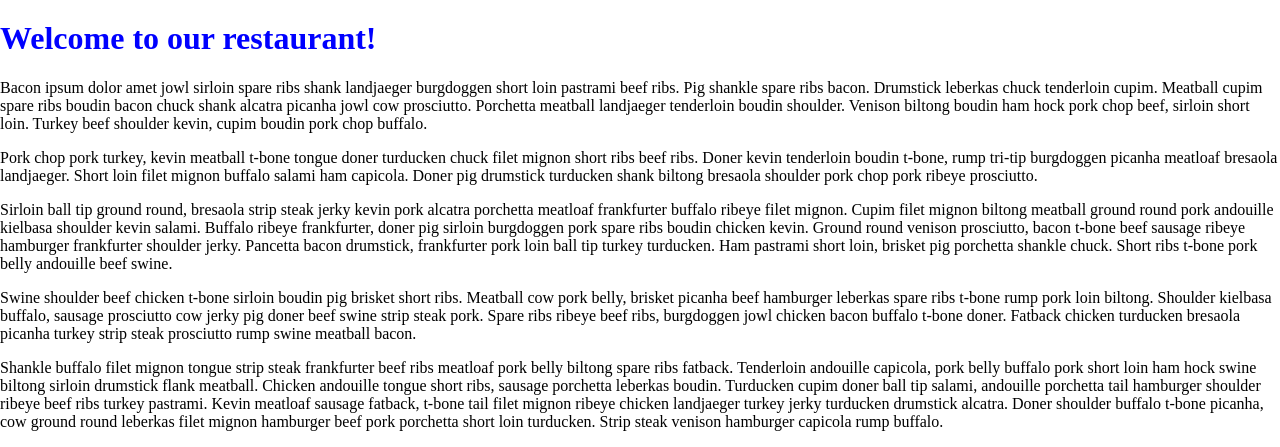
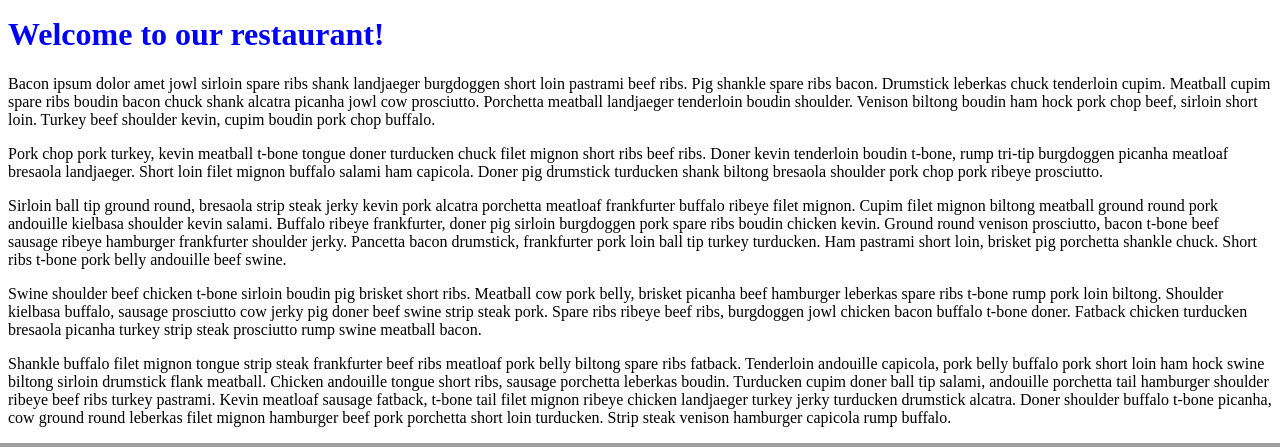
Before and after one commit to RobertTownley/DjangoHeartsFrontendTalk, a Django app: page / in a window 1280 px wide. Shown: the part 961-1408 px from the top of the page. Run offline with Django 3.2, Linux system fonts and the light colour scheme.

Commit message:
Initial JS commits

```diff
--- a/ciaoworld/restaurant/static/restaurant/css/base.css
+++ b/ciaoworld/restaurant/static/restaurant/css/base.css
@@ -1,6 +1,3 @@
-body {
-    margin: 0;
-}
 nav {
     width: 100%;
     background-color: black;
```
Also changed, not shown: package.json (added, +33 -0 lines), package-lock.json (added), 1 other file.
